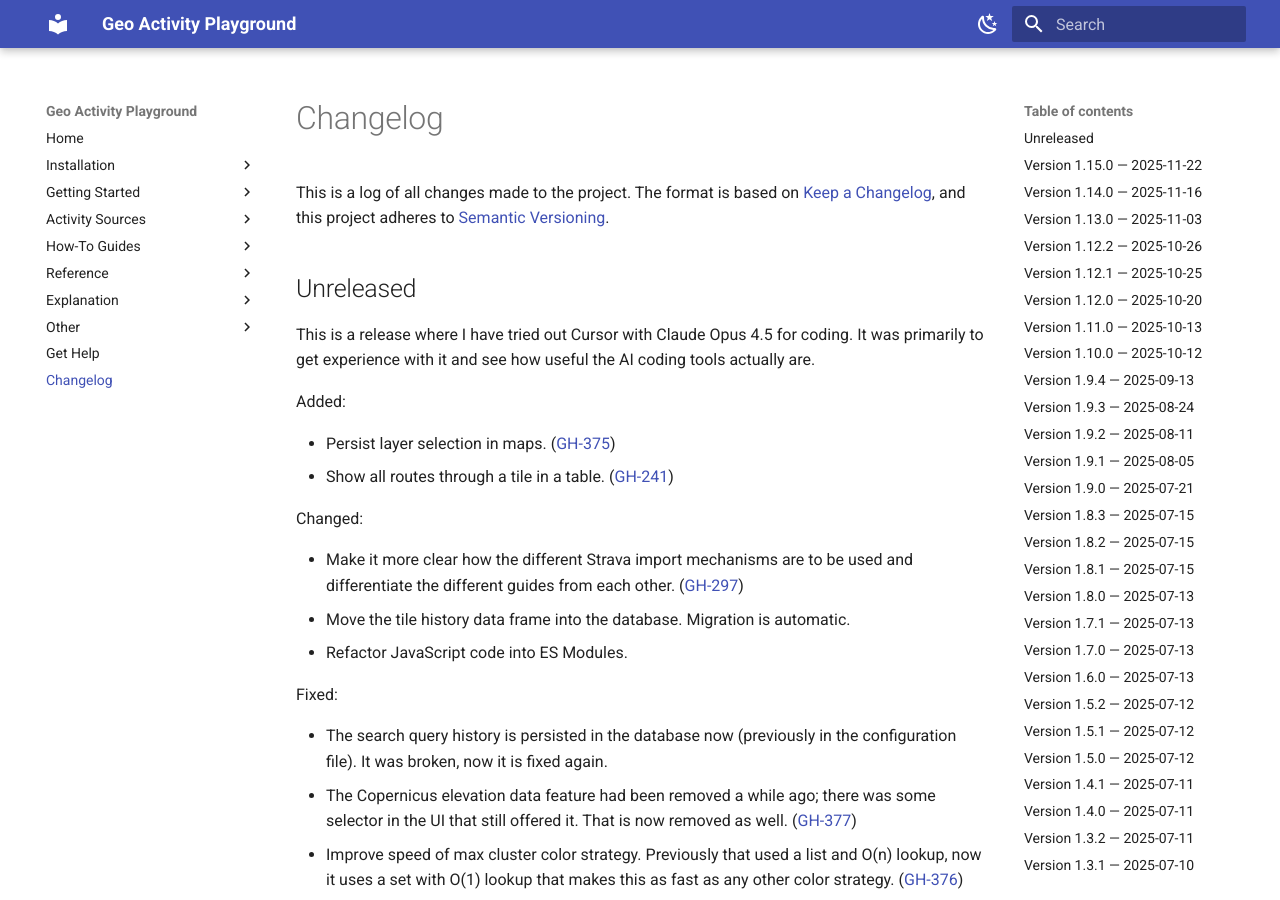
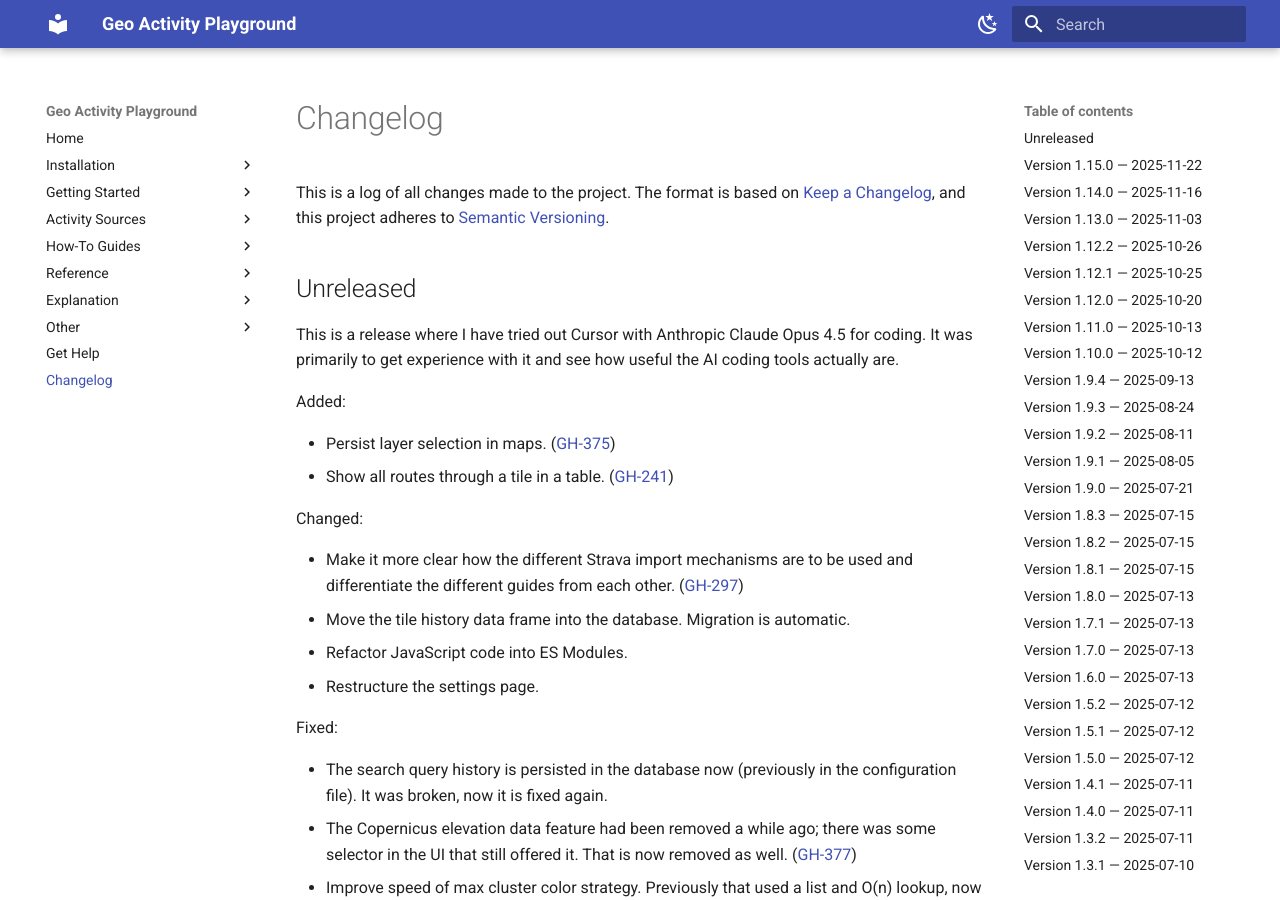
Before and after one commit to martin-ueding/geo-activity-playground, an MkDocs documentation site: the page built from docs/changelog.md, in a window 1280 px wide and 900 px high. Built offline with MkDocs 1.6.1 and Material for MkDocs 9.7.7, drawn with Linux system fonts in a browser that asks for light colours.

Commit message:
Changelog entry

```diff
--- a/docs/changelog.md
+++ b/docs/changelog.md
@@ -17,7 +17,7 @@ Types of changes
 
 ## Unreleased
 
-This is a release where I have tried out Cursor with Claude Opus 4.5 for coding. It was primarily to get experience with it and see how useful the AI coding tools actually are.
+This is a release where I have tried out Cursor with Anthropic Claude Opus 4.5 for coding. It was primarily to get experience with it and see how useful the AI coding tools actually are.
 
 Added:
 
@@ -29,6 +29,7 @@ Changed:
 - Make it more clear how the different Strava import mechanisms are to be used and differentiate the different guides from each other. ([GH-297](https://github.com/martin-ueding/geo-activity-playground/issues/297))
 - Move the tile history data frame into the database. Migration is automatic.
 - Refactor JavaScript code into ES Modules.
+- Restructure the settings page.
 
 Fixed:
 
```
